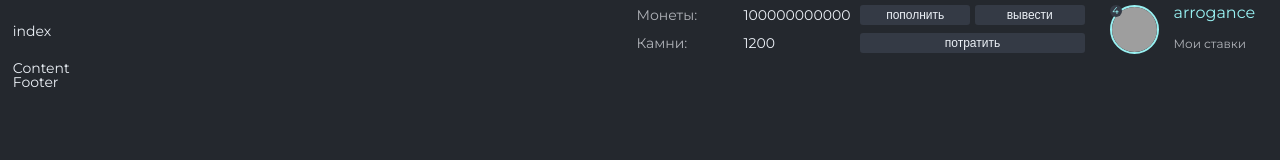
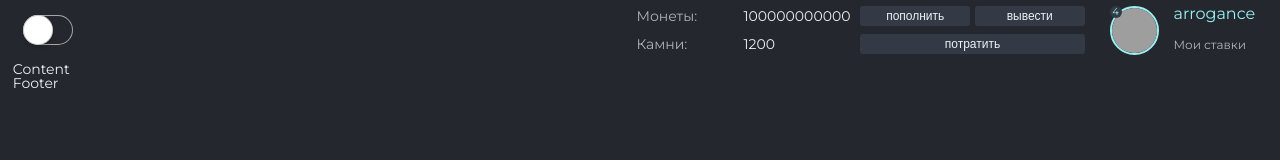
Before and after one commit to ConstIgorIvanov/bets-playground, a React (Create React App) app: page / in a window 1280 px wide. Shown: the top 160 px of the page. Built offline with nearby package versions, Linux system fonts and the light colour scheme; grey boxes are pictures that could not be loaded.

Commit message:
filters: switch

```diff
--- a/src/components/Header/components/Filters/Filters.tsx
+++ b/src/components/Header/components/Filters/Filters.tsx
@@ -2,9 +2,14 @@ import React from 'react';
 
 import { FiltersI } from './Filters.props';
 import styles from './Filters.module.scss';
+import Switch from './components/Switch/Switch';
 
 const Filters = (props: FiltersI) => {
-  return <div>index</div>;
+  return (
+    <div>
+      <Switch />
+    </div>
+  );
 };
 
 export default Filters;
--- /dev/null
+++ b/src/components/Header/components/Filters/components/Switch/Switch.module.scss
@@ -0,0 +1,67 @@
+$light-gray: #a6a6a6;
+$UIgreen: #13bf11;
+
+.switch {
+  display: inline-block;
+  margin: 10px 10px;
+
+  input {
+    max-height: 0;
+    max-width: 0;
+    opacity: 0;
+    position: absolute;
+    left: -9999px;
+    pointer-event: none;
+
+    & + label {
+      display: block;
+      position: relative;
+      box-shadow: inset 0 0 0px 1px $light-gray;
+      text-indent: -5000px;
+      height: 30px;
+      width: 50px;
+      border-radius: 15px;
+    }
+
+    & + label:before {
+      content: '';
+      position: absolute;
+      display: block;
+      height: 30px;
+      width: 30px;
+      top: 0;
+      left: 0;
+      border-radius: 15px;
+      background: transparent;
+      -moz-transition: 0.2s ease-in-out;
+      -webkit-transition: 0.2s ease-in-out;
+      transition: 0.2s ease-in-out;
+    }
+
+    & + label:after {
+      content: '';
+      position: absolute;
+      display: block;
+      height: 30px;
+      width: 30px;
+      top: 0;
+      left: 0px;
+      border-radius: 15px;
+      background: white;
+      box-shadow: inset 0px 0px 0px 1px rgba(0, 0, 0, 0.2), 0 2px 4px rgba(0, 0, 0, 0.2);
+      -moz-transition: 0.2s ease-in-out;
+      -webkit-transition: 0.2s ease-in-out;
+      transition: 0.2s ease-in-out;
+    }
+
+    &:checked + label:before {
+      width: 50px;
+      background: $UIgreen;
+    }
+
+    &:checked + label:after {
+      left: 20px;
+      box-shadow: inset 0 0 0 1px $UIgreen, 0 2px 4px rgba(0, 0, 0, 0.2);
+    }
+  }
+}
--- /dev/null
+++ b/src/components/Header/components/Filters/components/Switch/Switch.props.ts
@@ -0,0 +1 @@
+export type SwitchProps = {};
--- /dev/null
+++ b/src/components/Header/components/Filters/components/Switch/Switch.tsx
@@ -0,0 +1,14 @@
+import React from 'react';
+
+import styles from './Switch.module.scss';
+import { SwitchProps } from './Switch.props';
+
+const Switch = (props: SwitchProps) => {
+  return (
+    <div className={styles.switch}>
+      <input type="checkbox" name="ios" id="ios" />
+      <label htmlFor="ios"></label>
+    </div>
+  );
+};
+export default Switch;
```
